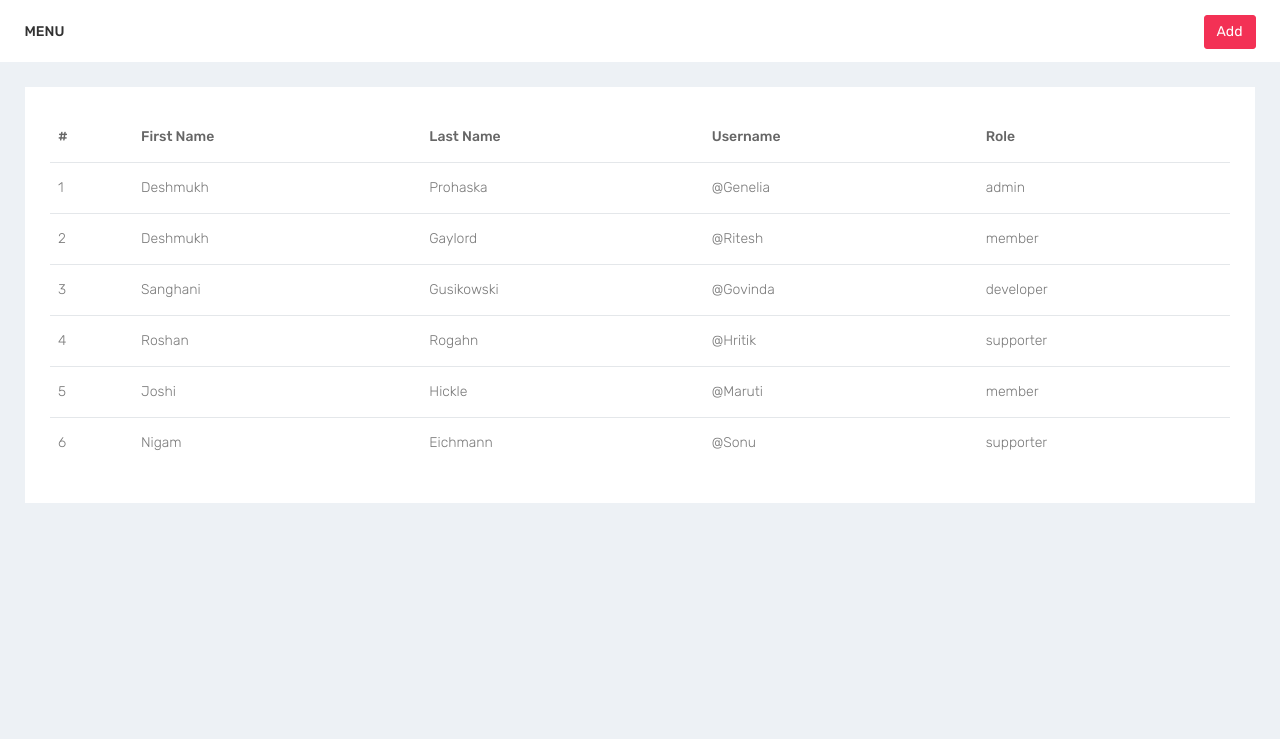
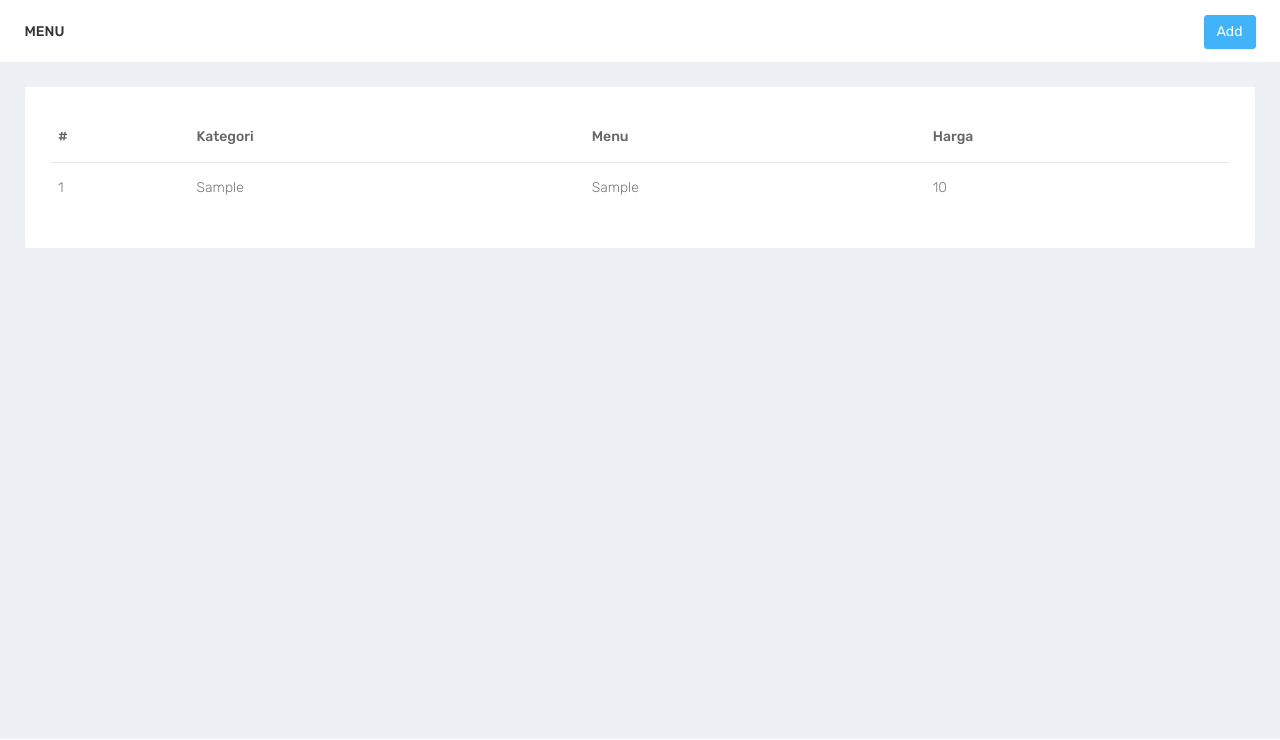
Before and after one commit to alco-845/paw-tugas, a PHP site: page / in a window 1280 px wide. Shown: the part 60-800 px from the top of the page. Run offline with PHP 8.4, Linux system fonts and the light colour scheme; tables that the repository leaves empty or names only in its code hold one stand-in row (values such as "Sample post").

Commit message:
Menambah fitur select

```diff
--- a/tugas3/index.php
+++ b/tugas3/index.php
@@ -1,3 +1,11 @@
+<?php
+
+include_once("koneksi.php");
+
+$result = mysqli_query($koneksi, "SELECT * FROM tblmenu ORDER BY menu ASC");
+
+?>
+
 <!DOCTYPE html>
 <html lang="en">
 
@@ -69,7 +77,7 @@
                     <div class="col-lg-3 col-md-4 col-sm-4 col-xs-12">
                         <h4 class="page-title">Menu</h4> </div>
                     <div class="col-lg-9 col-sm-8 col-md-8 col-xs-12">
-                        <a href="https://wrappixel.com/templates/ampleadmin/" target="_blank" class="btn btn-danger pull-right m-l-20 hidden-xs hidden-sm waves-effect waves-light">Add</a>
+                        <a href="tambahMenu.php" class="btn btn-info pull-right m-l-20 hidden-xs hidden-sm waves-effect waves-light">Add</a>
                     </div>
                     <!-- /.col-lg-12 -->
                 </div>
@@ -82,55 +90,22 @@
                                     <thead>
                                         <tr>
                                             <th>#</th>
-                                            <th>First Name</th>
-                                            <th>Last Name</th>
-                                            <th>Username</th>
-                                            <th>Role</th>
+                                            <th>Kategori</th>
+                                            <th>Menu</th>
+                                            <th>Harga</th>
                                         </tr>
                                     </thead>
                                     <tbody>
+                                        <?php
+                                        $no = 1;
+                                        while ($menu = mysqli_fetch_array($result)) { ?>
                                         <tr>
-                                            <td>1</td>
-                                            <td>Deshmukh</td>
-                                            <td>Prohaska</td>
-                                            <td>@Genelia</td>
-                                            <td>admin</td>
+                                            <td><?= $no++; ?></td>
+                                            <td><?= $menu['kategori']; ?></td>
+                                            <td><?= $menu['menu']; ?></td>
+                                            <td><?= $menu['harga']; ?></td>
                                         </tr>
-                                        <tr>
-                                            <td>2</td>
-                                            <td>Deshmukh</td>
-                                            <td>Gaylord</td>
-                                            <td>@Ritesh</td>
-                                            <td>member</td>
-                                        </tr>
-                                        <tr>
-                                            <td>3</td>
-                                            <td>Sanghani</td>
-                                            <td>Gusikowski</td>
-                                            <td>@Govinda</td>
-                                            <td>developer</td>
-                                        </tr>
-                                        <tr>
-                                            <td>4</td>
-                                            <td>Roshan</td>
-                                            <td>Rogahn</td>
-                                            <td>@Hritik</td>
-                                            <td>supporter</td>
-                                        </tr>
-                                        <tr>
-                                            <td>5</td>
-                                            <td>Joshi</td>
-                                            <td>Hickle</td>
-                                            <td>@Maruti</td>
-                                            <td>member</td>
-                                        </tr>
-                                        <tr>
-                                            <td>6</td>
-                                            <td>Nigam</td>
-                                            <td>Eichmann</td>
-                                            <td>@Sonu</td>
-                                            <td>supporter</td>
-                                        </tr>
+                                        <?php } ?>
                                     </tbody>
                                 </table>
                             </div>
```
Also changed, not shown: tugas3/tambahMenu.php (added).
